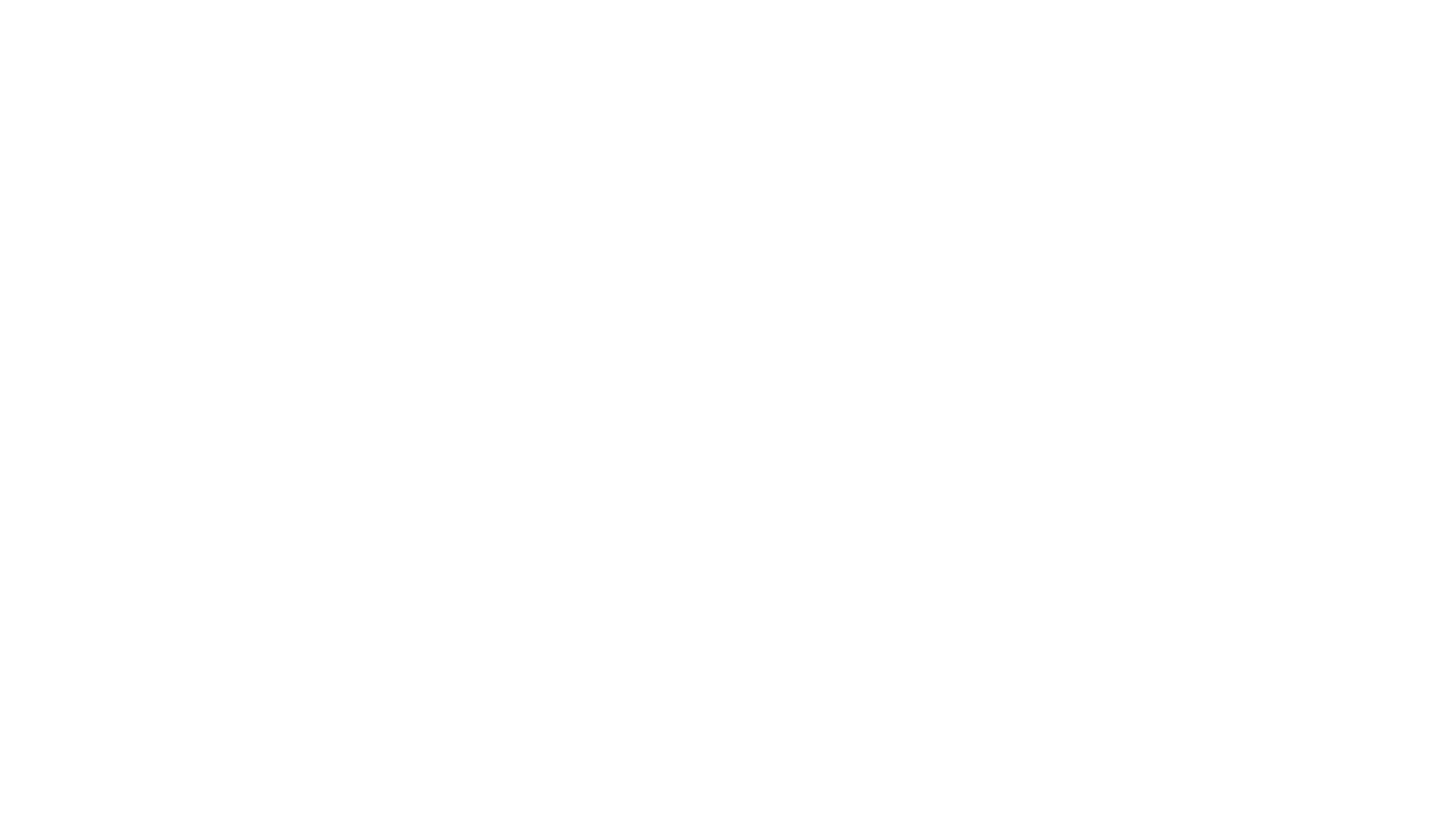
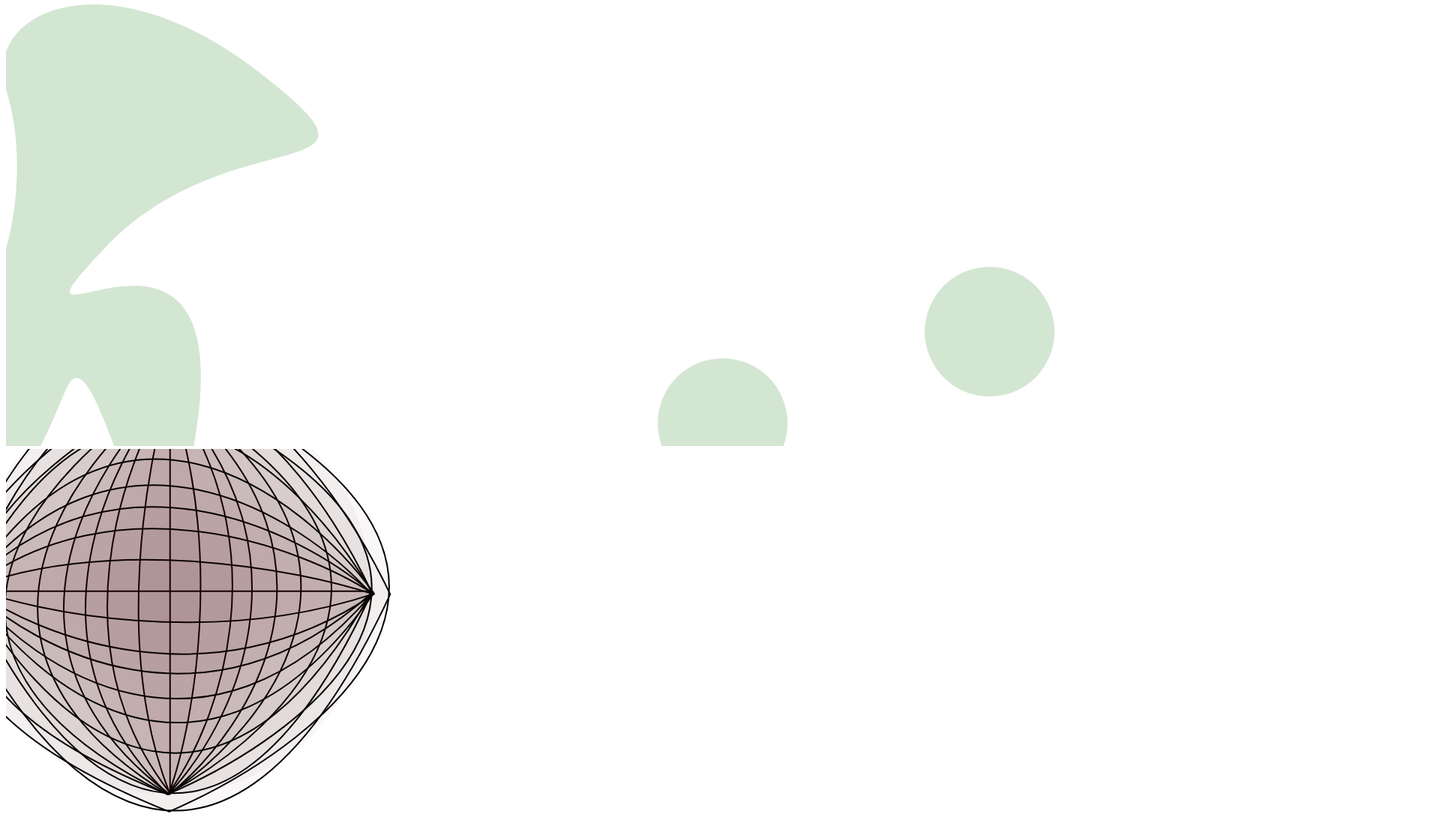
Before and after one commit to ghostuf/ipWeb, a React (Vite) app in the folder ip-vite-react/: page / in a window 1280 px wide. Shown: the part 1335-2433 px from the top of the page at 75% size, 1920 px wide, since content can reach past the window. Before the commit the page ends 800 px from the top, so only its background shows below. Built offline with nearby package versions, Linux system fonts and the light colour scheme.

Commit message:
Changed: some data

```diff
--- a/ip-vite-react/src/App.jsx
+++ b/ip-vite-react/src/App.jsx
@@ -1,9 +1,12 @@
 import React from "react";
+import geometry from "./assets/geometry.svg"
+import vectors from "./assets/vector1.svg"
 
 export default function(){
   return(
     <div className="Main-container">
-
+        <img src = {vectors} className = "vector-img"/>
+        <img src = {geometry} className = "geometry-img"/>
     </div>
   )
 }
```
